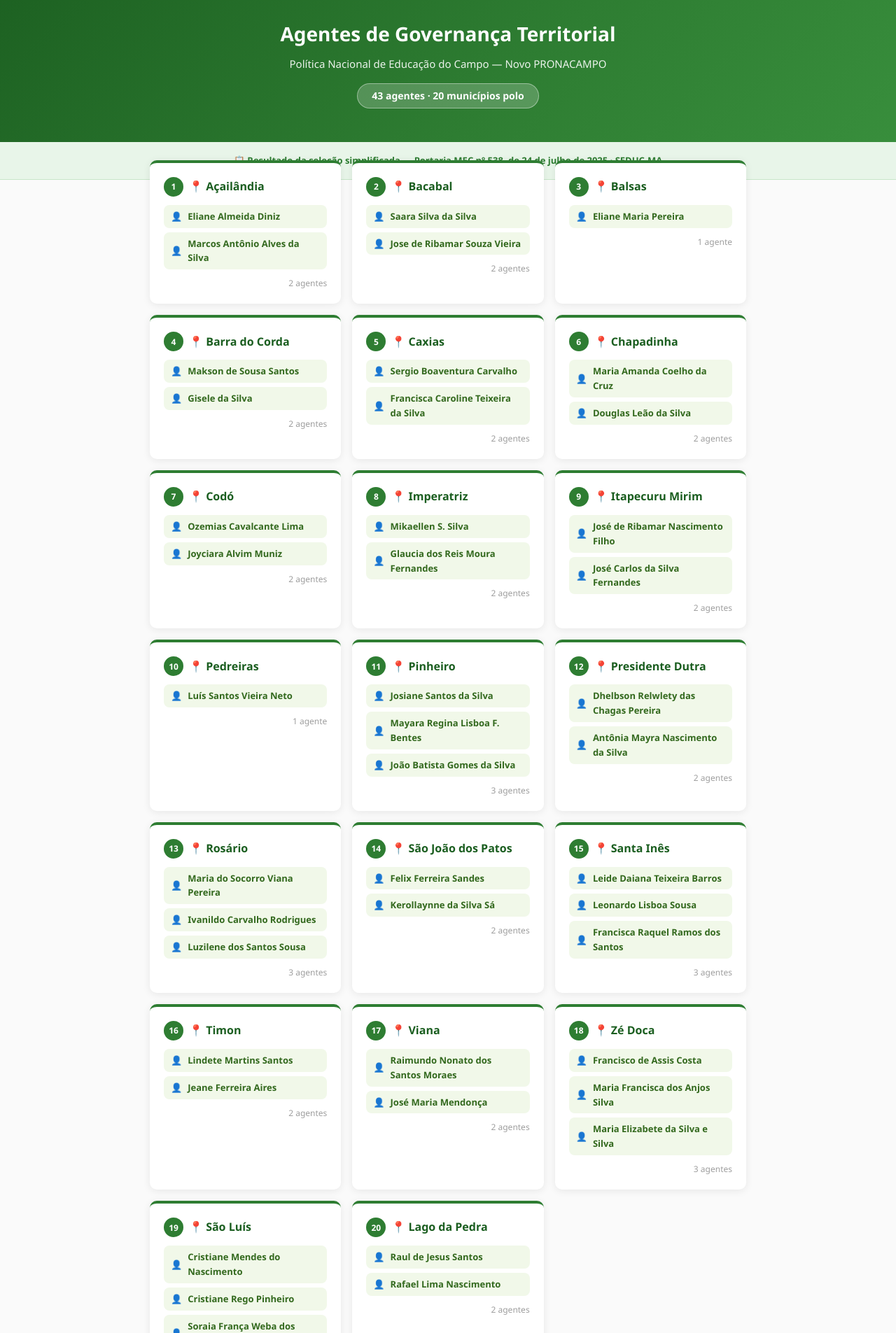
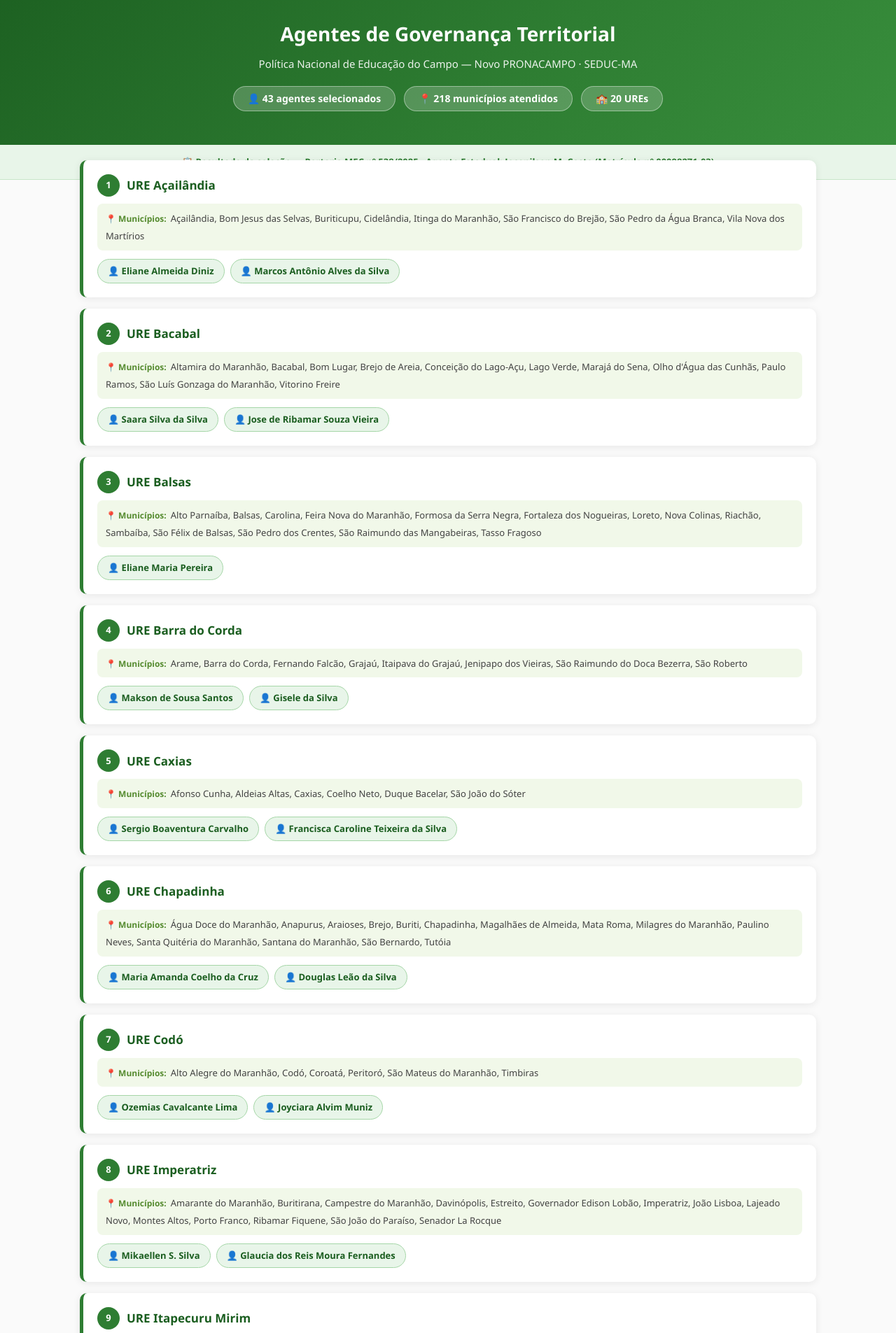
Before and after one commit to pedroxavier-byte/crec-maranhao, a Next.js app in the folder website/: page /agentes/territoriais in a window 1280 px wide. Shown: the part 175-2080 px from the top of the page at 70% size. Built offline with nearby package versions, Linux system fonts and the light colour scheme.

Commit message:
feat: adiciona municípios de cada URE na lista de agentes territoriais

```diff
--- a/website/app/agentes/territoriais/page.tsx
+++ b/website/app/agentes/territoriais/page.tsx
@@ -1,87 +1,108 @@
 const AGENTES = [
   {
     ure: 'Açailândia',
+    municipios: ['Açailândia', 'Bom Jesus das Selvas', 'Buriticupu', 'Cidelândia', 'Itinga do Maranhão', 'São Francisco do Brejão', 'São Pedro da Água Branca', 'Vila Nova dos Martírios'],
     agentes: ['Eliane Almeida Diniz', 'Marcos Antônio Alves da Silva'],
   },
   {
     ure: 'Bacabal',
+    municipios: ['Altamira do Maranhão', 'Bacabal', 'Bom Lugar', 'Brejo de Areia', 'Conceição do Lago-Açu', 'Lago Verde', 'Marajá do Sena', 'Olho d\'Água das Cunhãs', 'Paulo Ramos', 'São Luís Gonzaga do Maranhão', 'Vitorino Freire'],
     agentes: ['Saara Silva da Silva', 'Jose de Ribamar Souza Vieira'],
   },
   {
     ure: 'Balsas',
+    municipios: ['Alto Parnaíba', 'Balsas', 'Carolina', 'Feira Nova do Maranhão', 'Formosa da Serra Negra', 'Fortaleza dos Nogueiras', 'Loreto', 'Nova Colinas', 'Riachão', 'Sambaíba', 'São Félix de Balsas', 'São Pedro dos Crentes', 'São Raimundo das Mangabeiras', 'Tasso Fragoso'],
     agentes: ['Eliane Maria Pereira'],
   },
   {
     ure: 'Barra do Corda',
+    municipios: ['Arame', 'Barra do Corda', 'Fernando Falcão', 'Grajaú', 'Itaipava do Grajaú', 'Jenipapo dos Vieiras', 'São Raimundo do Doca Bezerra', 'São Roberto'],
     agentes: ['Makson de Sousa Santos', 'Gisele da Silva'],
   },
   {
     ure: 'Caxias',
+    municipios: ['Afonso Cunha', 'Aldeias Altas', 'Caxias', 'Coelho Neto', 'Duque Bacelar', 'São João do Sóter'],
     agentes: ['Sergio Boaventura Carvalho', 'Francisca Caroline Teixeira da Silva'],
   },
   {
     ure: 'Chapadinha',
+    municipios: ['Água Doce do Maranhão', 'Anapurus', 'Araioses', 'Brejo', 'Buriti', 'Chapadinha', 'Magalhães de Almeida', 'Mata Roma', 'Milagres do Maranhão', 'Paulino Neves', 'Santa Quitéria do Maranhão', 'Santana do Maranhão', 'São Bernardo', 'Tutóia'],
     agentes: ['Maria Amanda Coelho da Cruz', 'Douglas Leão da Silva'],
   },
   {
     ure: 'Codó',
+    municipios: ['Alto Alegre do Maranhão', 'Codó', 'Coroatá', 'Peritoró', 'São Mateus do Maranhão', 'Timbiras'],
     agentes: ['Ozemias Cavalcante Lima', 'Joyciara Alvim Muniz'],
   },
   {
     ure: 'Imperatriz',
+    municipios: ['Amarante do Maranhão', 'Buritirana', 'Campestre do Maranhão', 'Davinópolis', 'Estreito', 'Governador Edison Lobão', 'Imperatriz', 'João Lisboa', 'Lajeado Novo', 'Montes Altos', 'Porto Franco', 'Ribamar Fiquene', 'São João do Paraíso', 'Senador La Rocque'],
     agentes: ['Mikaellen S. Silva', 'Glaucia dos Reis Moura Fernandes'],
   },
   {
     ure: 'Itapecuru Mirim',
+    municipios: ['Anajatuba', 'Belágua', 'Cantanhede', 'Itapecuru Mirim', 'Matões do Norte', 'Miranda do Norte', 'Nina Rodrigues', 'Pirapemas', 'Presidente Vargas', 'São Benedito do Rio Preto', 'Urbano Santos', 'Vargem Grande'],
     agentes: ['José de Ribamar Nascimento Filho', 'José Carlos da Silva Fernandes'],
   },
   {
     ure: 'Pedreiras',
+    municipios: ['Bernardo do Mearim', 'Esperantinópolis', 'Igarapé Grande', 'Lima Campos', 'Pedreiras', 'Poção de Pedras', 'Trizidela do Vale'],
     agentes: ['Luís Santos Vieira Neto'],
   },
   {
     ure: 'Pinheiro',
+    municipios: ['Apicum-Açu', 'Bacuri', 'Bequimão', 'Cedral', 'Central do Maranhão', 'Cururupu', 'Guimarães', 'Mirinzal', 'Palmeirândia', 'Pedro do Rosário', 'Peri Mirim', 'Pinheiro', 'Porto Rico do Maranhão', 'Presidente Sarney', 'Santa Helena', 'Serrano do Maranhão', 'Turiaçu', 'Turilândia'],
     agentes: ['Josiane Santos da Silva', 'Mayara Regina Lisboa F. Bentes', 'João Batista Gomes da Silva'],
   },
   {
     ure: 'Presidente Dutra',
+    municipios: ['Capinzal do Norte', 'Dom Pedro', 'Fortuna', 'Gonçalves Dias', 'Governador Archer', 'Governador Eugênio Barros', 'Governador Luís Rocha', 'Graça Aranha', 'Joselândia', 'Presidente Dutra', 'Santa Filomena do Maranhão', 'Santo Antônio dos Lopes', 'São Domingos do Maranhão', 'São José dos Basílios', 'Senador Alexandre Costa', 'Tuntum'],
     agentes: ['Dhelbson Relwlety das Chagas Pereira', 'Antônia Mayra Nascimento da Silva'],
   },
   {
     ure: 'Rosário',
+    municipios: ['Axixá', 'Bacabeira', 'Barreirinhas', 'Cachoeira Grande', 'Humberto de Campos', 'Icatu', 'Morros', 'Presidente Juscelino', 'Primeira Cruz', 'Rosário', 'Santa Rita', 'Santo Amaro do Maranhão'],
     agentes: ['Maria do Socorro Viana Pereira', 'Ivanildo Carvalho Rodrigues', 'Luzilene dos Santos Sousa'],
   },
   {
     ure: 'São João dos Patos',
+    municipios: ['Barão de Grajaú', 'Benedito Leite', 'Buriti Bravo', 'Colinas', 'Jatobá', 'Lagoa do Mato', 'Mirador', 'Nova Iorque', 'Paraibano', 'Passagem Franca', 'Pastos Bons', 'São Domingos do Azeitão', 'São João dos Patos', 'Sucupira do Norte', 'Sucupira do Riachão'],
     agentes: ['Felix Ferreira Sandes', 'Kerollaynne da Silva Sá'],
   },
   {
     ure: 'Santa Inês',
+    municipios: ['Alto Alegre do Pindaré', 'Bela Vista do Maranhão', 'Bom Jardim', 'Igarapé do Meio', 'Monção', 'Pindaré-Mirim', 'Pio XII', 'Santa Inês', 'Santa Luzia', 'Satubinha', 'São João do Carú', 'Tufilândia'],
     agentes: ['Leide Daiana Teixeira Barros', 'Leonardo Lisboa Sousa', 'Francisca Raquel Ramos dos Santos'],
   },
   {
     ure: 'Timon',
+    municipios: ['Matões', 'Parnarama', 'São Francisco do Maranhão', 'Timon'],
     agentes: ['Lindete Martins Santos', 'Jeane Ferreira Aires'],
   },
   {
     ure: 'Viana',
+    municipios: ['Arari', 'Bacurituba', 'Cajapió', 'Cajari', 'Matinha', 'Olinda Nova do Maranhão', 'Penalva', 'São Bento', 'São João Batista', 'São Vicente Ferrer', 'Viana', 'Vitória do Mearim'],
     agentes: ['Raimundo Nonato dos Santos Moraes', 'José Maria Mendonça'],
   },
   {
     ure: 'Zé Doca',
+    municipios: ['Amapá do Maranhão', 'Araguanã', 'Boa Vista do Gurupi', 'Cândido Mendes', 'Carutapera', 'Centro do Guilherme', 'Centro Novo do Maranhão', 'Godofredo Viana', 'Governador Newton Bello', 'Governador Nunes Freire', 'Junco do Maranhão', 'Luís Domingues', 'Maracaçumé', 'Maranhãozinho', 'Nova Olinda do Maranhão', 'Presidente Médici', 'Santa Luzia do Paruá', 'Zé Doca'],
     agentes: ['Francisco de Assis Costa', 'Maria Francisca dos Anjos Silva', 'Maria Elizabete da Silva e Silva'],
   },
   {
     ure: 'São Luís',
+    municipios: ['Alcântara', 'Paço do Lumiar', 'Raposa', 'São José de Ribamar', 'São Luís'],
     agentes: ['Cristiane Mendes do Nascimento', 'Cristiane Rego Pinheiro', 'Soraia França Weba dos Santos'],
   },
   {
     ure: 'Lago da Pedra',
+    municipios: ['Lago da Pedra', 'Lago do Junco', 'Lago dos Rodrigues', 'Lagoa Grande do Maranhão', 'Marajá do Sena', 'Paulo Ramos'],
     agentes: ['Raul de Jesus Santos', 'Rafael Lima Nascimento'],
   },
 ];
 
-const total = AGENTES.reduce((acc, u) => acc + u.agentes.length, 0);
+const totalAgentes = AGENTES.reduce((acc, u) => acc + u.agentes.length, 0);
+const totalMunicipios = AGENTES.reduce((acc, u) => acc + u.municipios.length, 0);
 
 export default function AgentesTerritoriaísPage() {
   return (
@@ -90,53 +111,70 @@ export default function AgentesTerritoriaísPage() {
       <div style={{ background: 'linear-gradient(135deg, #1B5E20 0%, #2E7D32 60%, #388E3C 100%)', padding: '48px 24px', textAlign: 'center', color: 'white' }}>
         <div style={{ fontSize: 48, marginBottom: 12 }}>🗺️</div>
         <h1 style={{ fontSize: 28, fontWeight: 900, marginBottom: 8 }}>Agentes de Governança Territorial</h1>
-        <p style={{ fontSize: 15, opacity: 0.9, marginBottom: 16 }}>
-          Política Nacional de Educação do Campo — Novo PRONACAMPO
+        <p style={{ fontSize: 15, opacity: 0.9, marginBottom: 20 }}>
+          Política Nacional de Educação do Campo — Novo PRONACAMPO · SEDUC-MA
         </p>
-        <div style={{ display: 'inline-block', background: 'rgba(255,255,255,0.2)', border: '1px solid rgba(255,255,255,0.4)', borderRadius: 20, padding: '6px 20px', fontSize: 14, fontWeight: 700 }}>
-          {total} agentes · {AGENTES.length} municípios polo
+        <div style={{ display: 'flex', gap: 12, justifyContent: 'center', flexWrap: 'wrap' }}>
+          <div style={{ background: 'rgba(255,255,255,0.2)', border: '1px solid rgba(255,255,255,0.4)', borderRadius: 20, padding: '6px 20px', fontSize: 14, fontWeight: 700 }}>
+            👤 {totalAgentes} agentes selecionados
+          </div>
+          <div style={{ background: 'rgba(255,255,255,0.2)', border: '1px solid rgba(255,255,255,0.4)', borderRadius: 20, padding: '6px 20px', fontSize: 14, fontWeight: 700 }}>
+            📍 {totalMunicipios} municípios atendidos
+          </div>
+          <div style={{ background: 'rgba(255,255,255,0.2)', border: '1px solid rgba(255,255,255,0.4)', borderRadius: 20, padding: '6px 20px', fontSize: 14, fontWeight: 700 }}>
+            🏫 20 UREs
+          </div>
         </div>
       </div>
 
       {/* INFO */}
-      <div style={{ background: '#E8F5E9', padding: '16px 32px', borderBottom: '1px solid #C8E6C9' }}>
+      <div style={{ background: '#E8F5E9', padding: '14px 32px', borderBottom: '1px solid #C8E6C9' }}>
         <p style={{ fontSize: 13, color: '#2E7D32', fontWeight: 600, textAlign: 'center', margin: 0 }}>
-          📋 Resultado da seleção simplificada — Portaria MEC nº 538, de 24 de julho de 2025 · SEDUC-MA
+          📋 Resultado da seleção — Portaria MEC nº 538/2025 · Agente Estadual: Jocenilson M. Costa (Matrícula nº 00098271-03)
         </p>
       </div>
 
       {/* LISTA */}
-      <div className="content-area" style={{ maxWidth: 900 }}>
-        <div className="grade-3" style={{ gap: 16 }}>
+      <div className="content-area" style={{ maxWidth: 1100 }}>
+        <div style={{ display: 'flex', flexDirection: 'column', gap: 16 }}>
           {AGENTES.map((ure, i) => (
-            <div key={i} className="card" style={{ borderTop: '4px solid #2E7D32' }}>
+            <div key={i} className="card" style={{ borderLeft: '5px solid #2E7D32' }}>
               <div className="card-body">
-                <div style={{ display: 'flex', alignItems: 'center', gap: 8, marginBottom: 12 }}>
-                  <span style={{ background: '#2E7D32', color: 'white', borderRadius: '50%', width: 28, height: 28, display: 'flex', alignItems: 'center', justifyContent: 'center', fontSize: 12, fontWeight: 900, flexShrink: 0 }}>
+                {/* Cabeçalho URE */}
+                <div style={{ display: 'flex', alignItems: 'center', gap: 10, marginBottom: 10 }}>
+                  <span style={{ background: '#2E7D32', color: 'white', borderRadius: '50%', width: 32, height: 32, display: 'flex', alignItems: 'center', justifyContent: 'center', fontSize: 13, fontWeight: 900, flexShrink: 0 }}>
                     {i + 1}
                   </span>
-                  <div style={{ fontSize: 16, fontWeight: 900, color: '#1B5E20' }}>
-                    📍 {ure.ure}
-                  </div>
+                  <h3 style={{ fontSize: 17, fontWeight: 900, color: '#1B5E20', margin: 0 }}>
+                    URE {ure.ure}
+                  </h3>
                 </div>
-                <div style={{ display: 'flex', flexDirection: 'column', gap: 6 }}>
+
+                {/* Municípios */}
+                <div style={{ marginBottom: 12, padding: '8px 12px', background: '#F1F8E9', borderRadius: 8 }}>
+                  <span style={{ fontSize: 12, fontWeight: 700, color: '#558B2F', marginRight: 6 }}>📍 Municípios:</span>
+                  <span style={{ fontSize: 13, color: '#424242', lineHeight: 1.6 }}>
+                    {ure.municipios.join(', ')}
+                  </span>
+                </div>
+
+                {/* Agentes */}
+                <div style={{ display: 'flex', flexWrap: 'wrap', gap: 8 }}>
                   {ure.agentes.map((nome, j) => (
-                    <div key={j} style={{ display: 'flex', alignItems: 'center', gap: 8, padding: '6px 10px', background: '#F1F8E9', borderRadius: 8, fontSize: 13, color: '#33691E', fontWeight: 600 }}>
-                      <span>👤</span> {nome}
+                    <div key={j} style={{ display: 'flex', alignItems: 'center', gap: 6, padding: '6px 14px', background: '#E8F5E9', border: '1px solid #A5D6A7', borderRadius: 20, fontSize: 13, color: '#1B5E20', fontWeight: 700 }}>
+                      👤 {nome}
                     </div>
                   ))}
-                </div>
-                <div style={{ marginTop: 10, fontSize: 12, color: '#9E9E9E', textAlign: 'right' }}>
-                  {ure.agentes.length} agente{ure.agentes.length > 1 ? 's' : ''}
                 </div>
               </div>
             </div>
           ))}
         </div>
 
-        <div style={{ marginTop: 32, padding: 20, background: '#F3E5F5', borderRadius: 12, borderLeft: '4px solid #7B1FA2', textAlign: 'center' }}>
-          <p style={{ fontSize: 13, color: '#4A148C', fontWeight: 600, margin: 0 }}>
-            🏛️ Seleção coordenada pela SEDUC-MA · Agente Estadual de Governança: Jocenilson M. Costa (Matrícula nº 00098271-03)
+        <div style={{ marginTop: 32, padding: 20, background: '#E3F2FD', borderRadius: 12, borderLeft: '4px solid #01579B', textAlign: 'center' }}>
+          <p style={{ fontSize: 13, color: '#01579B', fontWeight: 600, margin: 0 }}>
+            🏛️ Seleção coordenada pela SEDUC-MA em observância à Portaria MEC nº 538, de 24 de julho de 2025,<br />
+            que institui a Política Nacional de Educação do Campo, das Águas e das Florestas — Novo PRONACAMPO.
           </p>
         </div>
 
```
